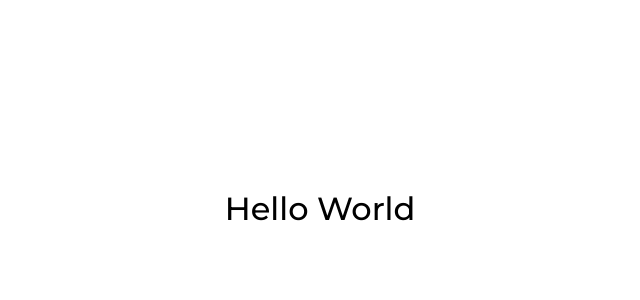
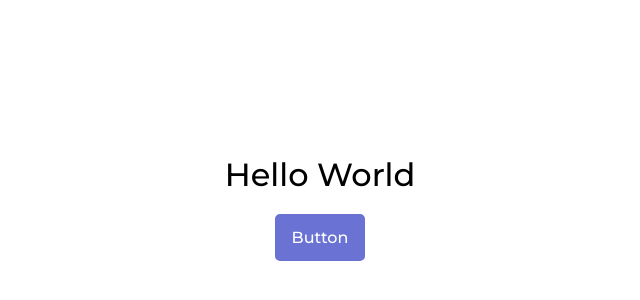
Before and after one commit to lucas-pvg/cp-presenca-cursinho-frontend, a React (Vite) app: page / in a window 1280 px wide. Shown: the part 192-492 px from the top of the page, without its empty margins (320-960 px from the left). Built offline with nearby package versions, Linux system fonts and the light colour scheme.

Commit message:
🚀💄 Button Component

```diff
--- a/src/App.tsx
+++ b/src/App.tsx
@@ -1,10 +1,15 @@
 // import { Router, Routes, Route } from 'react-router-dom'
+import { Button } from './components/button/Button'
 import './App.css'
 
 function App() {
   return (
     <div className='app-container'>
       <h1>Hello World</h1>
+
+      <Button variant='solid' mode='dark' to=''>
+        Button
+      </Button>
     </div>
 
     // <Router>
--- /dev/null
+++ b/src/components/button/Button.css
@@ -0,0 +1,47 @@
+a {
+  text-decoration: none;
+}
+
+.base-button {
+  padding: 12px 15px;
+  display: flex;
+  justify-content: center;
+  align-items: center;
+  border: solid 2px;
+  border-radius: 5px;
+
+  font-family: "Montserrat", sans-serif;
+  font-weight: 500;
+  font-size: 16px;
+
+  transition:
+    transform .1s ease-in-out
+}
+
+.base-button:hover {
+  transform: scale(1.05);
+}
+
+.light.solid {
+  background: var(--blue-base);
+  border-color: var(--blue-base);
+  color: var(--base-white);
+}
+
+.light.outline {
+  background: transparent;
+  border-color: var(--blue-base);
+  color: var(--blue-base);
+}
+
+.dark.solid {
+  background: var(--blue-inverse);
+  border-color: var(--blue-inverse);
+  color: var(--base-white);
+}
+
+.dark.outline {
+  background: transparent;
+  border-color: var(--blue-inverse);
+  color: var(--blue-inverse);
+}
--- /dev/null
+++ b/src/components/button/Button.tsx
@@ -0,0 +1,39 @@
+import { ComponentProps } from 'react'
+import { cva, VariantProps } from 'class-variance-authority'
+import { Link, To } from 'react-router-dom'
+import './Button.css'
+
+const ButtonVariants = cva(
+  'base-button',
+  {
+    variants: {
+      variant: {
+        solid: 'solid',
+        outline: 'outline'
+      },
+      mode: {
+        dark: 'dark',
+        light: 'light'
+      }
+    },
+    defaultVariants: {
+      variant: 'solid',
+      mode: 'light'
+    }
+  }
+)
+
+interface ButtonProps
+  extends ComponentProps<'button'>, VariantProps<typeof ButtonVariants> {
+    to: To
+    variant?: 'solid' | 'outline'
+    mode?: 'light' | 'dark'
+}
+
+export function Button({ to, variant, mode, ...props }: ButtonProps) {
+  return (
+    <Link to={to}>
+      <button className={ButtonVariants({variant, mode})} {...props} />
+    </Link>
+  )
+}
```
